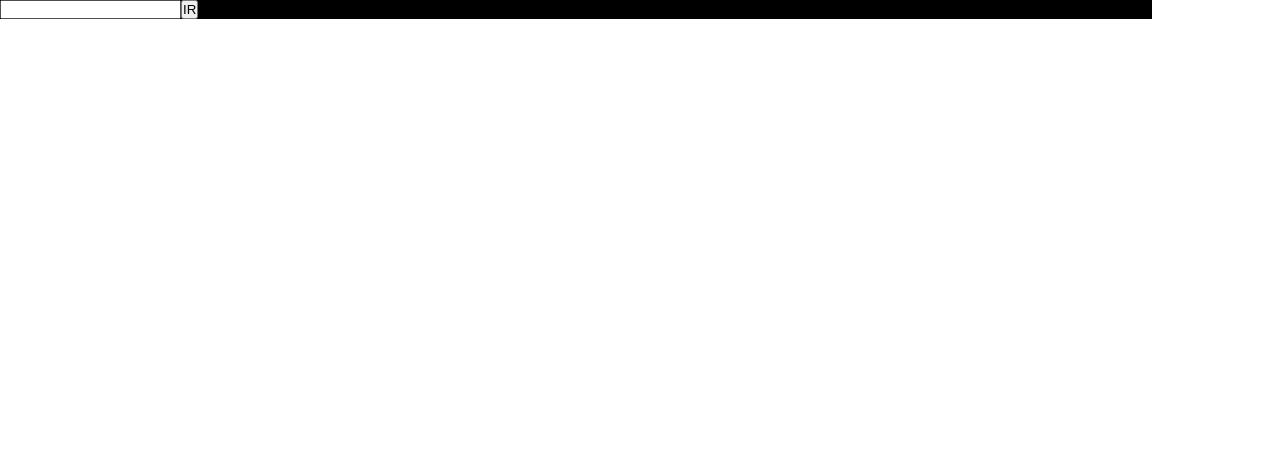
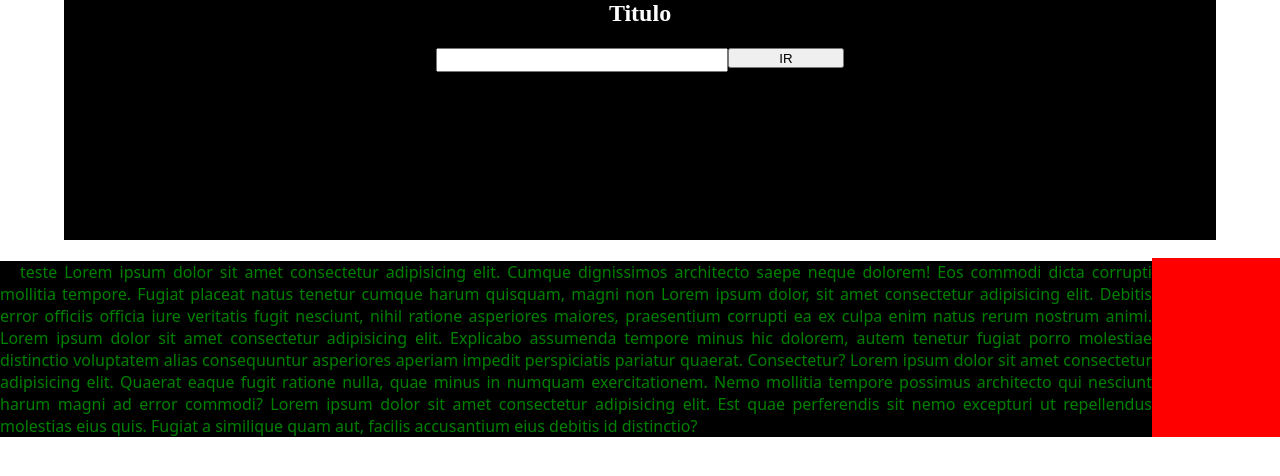
Before and after one commit to Josericardodesouza/exercicios-JavaScript, a plain HTML site: page calculando/modelo.html in a window 1280 px wide. Drawn offline with Linux system fonts and the light colour scheme.

Commit message:
Update modelo.html

```diff
--- a/calculando/modelo.html
+++ b/calculando/modelo.html
@@ -5,25 +5,103 @@
     <meta name="viewport" content="width=device-width, initial-scale=1.0">
     <title>Titulo</title>
     <style>
+
         * {
             margin: 0;
             padding: 0;
         }
 
-        div {
+        html, body, main {
+            height: 100vh;
+        }
+
+
+
+
+
+        section#entrada {
+            width: 100vw;
+            margin: 0;
+            display: flex;
+            justify-content: center;
+
+
+        }
+
+        div#container {
+            background-color: black;
+            color: white;
+            width: 90vw;
+            height: 30vh;
+            display: flex;
+            position: relative;
+            justify-content: center;
+        }
+
+        div#item {
+            font-family: Verdana, Geneva, Tahoma, sans-serif;
+            margin: auto;
+            width: 50%;
+            background-color: black;
+            display: flex;
+            justify-content: center;
+            position: absolute;
+            top: 20%;
+        }
+
+        input {
+            width: 50%;
+            height: 20px;
+        }
+
+        button {
+            width: 20%;
+            height: 20px;
+        }
+
+        div#terminal {
+            color: green;
+            font-family: system-ui, -apple-system, BlinkMacSystemFont, 'Segoe UI', Roboto, Oxygen, Ubuntu, Cantarell, 'Open Sans', 'Helvetica Neue', sans-serif;
             background-color: black;
             width: 90vw;
+            display: flex;
+            text-align: justify;
+            bottom: 0;
+            border-top: 3px solid white;
+            text-indent: 20px;
         }
+
+        section#saida {
+            background-color: red;
+            width: 100vw;
+            dis
+        }
+
+
 
     </style>
 </head>
 <body>
-    <h1></h1>
     <main>
-        <div>
-            <label for=""></label>
-            <input type="text"><button onclick="">IR</button>
-        </div>
+        <section id="entrada">
+
+            <div id="container">
+                <h1>Titulo</h1>
+                <div id="item">
+                    <label for=""></label>
+                    <input type="text"><button onclick="">IR</button>
+                </div>
+            </div>
+        </section>
+        <br>
+
+
+        <section id="saida">
+            <div id="terminal">
+                <p>teste Lorem ipsum dolor sit amet consectetur adipisicing elit. Cumque dignissimos architecto saepe neque dolorem! Eos commodi dicta corrupti mollitia tempore. Fugiat placeat natus tenetur cumque harum quisquam, magni non Lorem ipsum dolor, sit amet consectetur adipisicing elit. Debitis error officiis officia iure veritatis fugit nesciunt, nihil ratione asperiores maiores, praesentium corrupti ea ex culpa enim natus rerum nostrum animi. Lorem ipsum dolor sit amet consectetur adipisicing elit. Explicabo assumenda tempore minus hic dolorem, autem tenetur fugiat porro molestiae distinctio voluptatem alias consequuntur asperiores aperiam impedit perspiciatis pariatur quaerat. Consectetur? Lorem ipsum dolor sit amet consectetur adipisicing elit. Quaerat eaque fugit ratione nulla, quae minus in numquam exercitationem. Nemo mollitia tempore possimus architecto qui nesciunt harum magni ad error commodi? Lorem ipsum dolor sit amet consectetur adipisicing elit. Est quae perferendis sit nemo excepturi ut repellendus molestias eius quis. Fugiat a similique quam aut, facilis accusantium eius debitis id distinctio?</p>
+
+            </div>
+        </section>
     </main>
 
     <script src=""></script>
```
